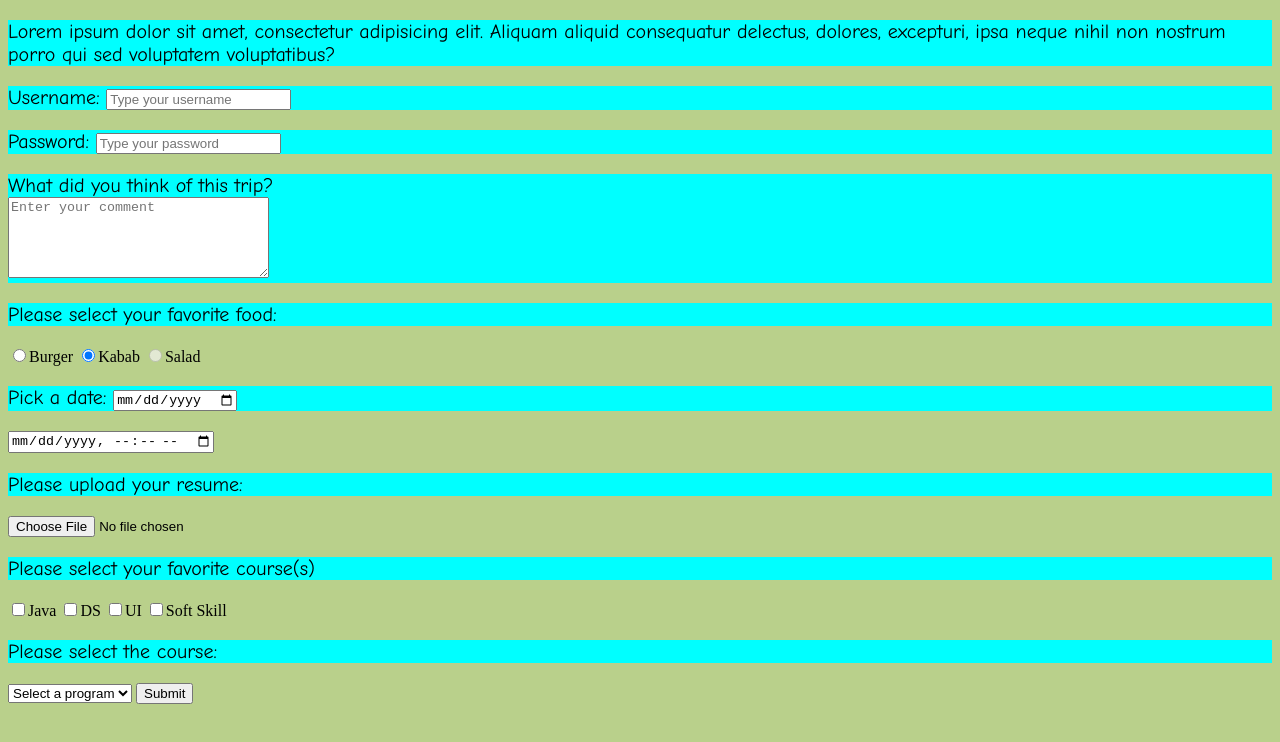
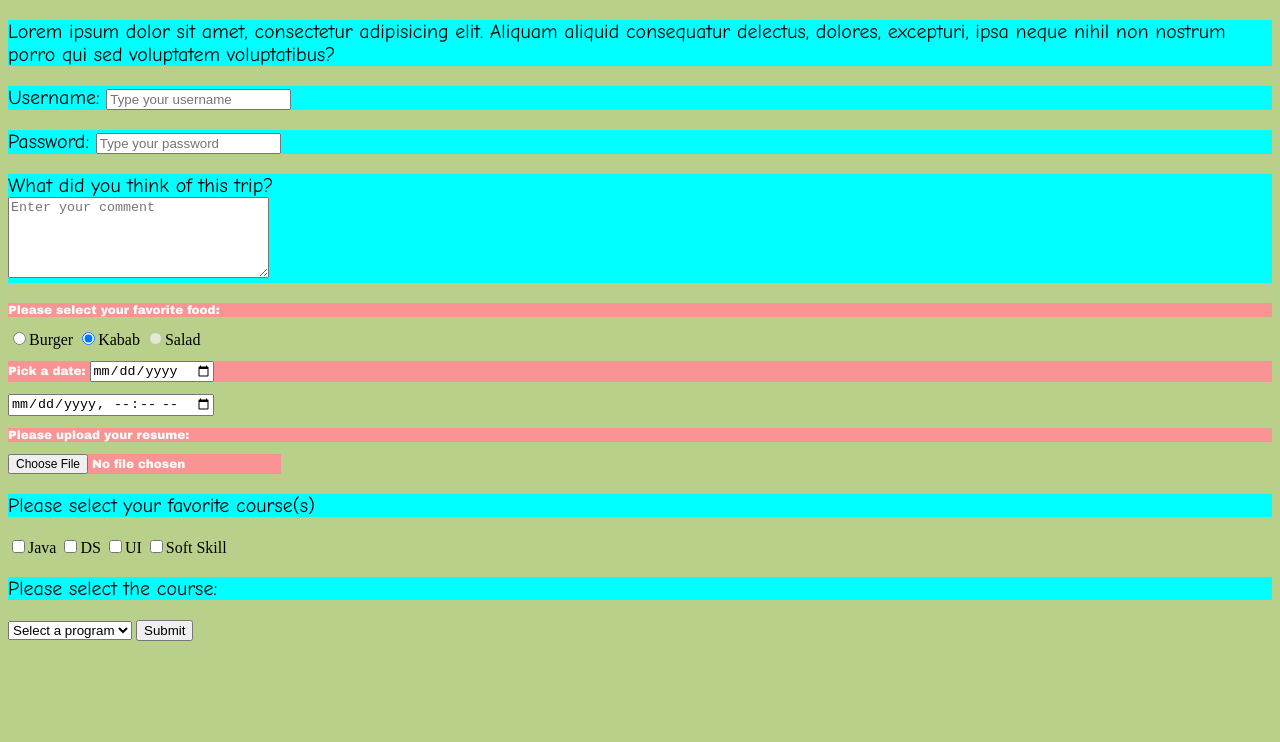
Before and after one commit to Synchr0zine/UI-Practice, a plain HTML site: page html_files/forms.html in a window 1280 px wide. Drawn offline with Linux system fonts and the light colour scheme.

Commit message:
Created first CSS class

```diff
--- a/html_files/css/styles.css
+++ b/html_files/css/styles.css
@@ -6,3 +6,10 @@ p{
     font-size: 20px;
     font-family: "Comic Sans MS",system-ui;
 }
+
+.class1{
+    background-color: #FA9494;
+    font-size: 12px;
+    font-family: "Arial Black",system-ui;
+    color: #f9fcf9;
+}
--- a/html_files/forms.html
+++ b/html_files/forms.html
@@ -28,18 +28,18 @@
         What did you think of this trip? <br>
         <textarea name="comments" id="" cols="30" rows="5" placeholder="Enter your comment"></textarea>
     </p>
-    <p>
+    <p class="class1">
         Please select your favorite food:
     </p>
     <input type="radio" name="food" value="burger">Burger
     <input type="radio" name="food" value="kabab" checked>Kabab
     <input type="radio" name="food" value="salad" disabled>Salad
 
-    <p>Pick a date: <input type="date"></p>
+    <p class="class1">Pick a date: <input type="date"></p>
     <input type="datetime-local">
 
-    <p>Please upload your resume:</p>
-    <input type="file">
+    <p class="class1">Please upload your resume:</p>
+    <input type="file" class="class1">
 
     <p>Please select your favorite course(s)</p>
     <label for="java">
```
